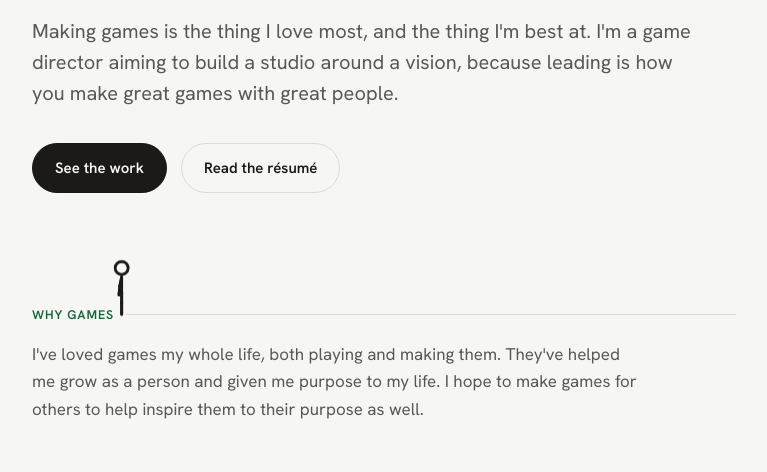
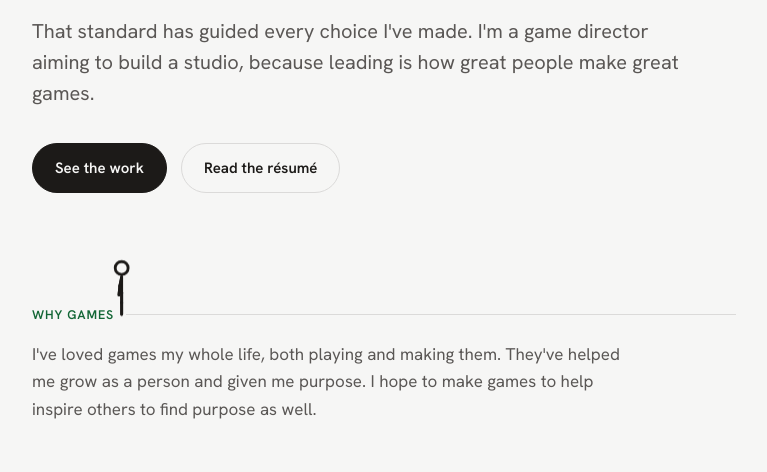
Before and after one commit to randm989/personal-site, an Astro site: page / in a window 1280 px wide. Shown: the part 312-784 px from the top of the page, without its empty margins (256-1023 px from the left). Built offline with nearby package versions, Linux system fonts and the light colour scheme; Astro itself is replaced by a stand-in of ours.

Commit message:
Homepage hero voice pass + résumé: add joshrutz.com, refine lede and why-games copy

```diff
--- a/src/pages/index.astro
+++ b/src/pages/index.astro
@@ -5,9 +5,9 @@ import Base from '../layouts/Base.astro';
   <header class="hero"><div class="wrap">
     <div class="eyebrow reveal">Game maker · Team builder</div>
     <h1 class="reveal">I make <span class="live">games</span> that move people.</h1>
-    <p class="lede reveal">Making games is the thing I love most, and the thing I'm best at. I'm a game
-      director aiming to build a <span class="live">studio</span> around a vision, because leading is
-      how you make great games with great people.</p>
+    <p class="lede reveal">That standard has guided every choice I've made. I'm a game
+      director aiming to build a <span class="live">studio</span>, because leading is
+      how great people make great games.</p>
     <div class="cta reveal">
       <a class="btn" href="/projects">See the work</a>
       <a class="btn ghost" href="/resume">Read the résumé</a>
@@ -17,8 +17,8 @@ import Base from '../layouts/Base.astro';
   <section><div class="wrap">
     <div class="label reveal" id="why-line">Why games<span class="rule"></span></div>
     <p class="body reveal">I've loved games my whole life, both playing and making them. They've helped
-      me grow as a person and given me purpose to my life. I hope to make games for others to help
-      inspire them to their purpose as well.</p>
+      me grow as a person and given me purpose. I hope to make games to help inspire others to find
+      purpose as well.</p>
 
     <div class="label reveal">The work<span class="rule"></span></div>
     <a class="panel reveal" href="/projects">
```
Also changed, not shown: 1 other file.
